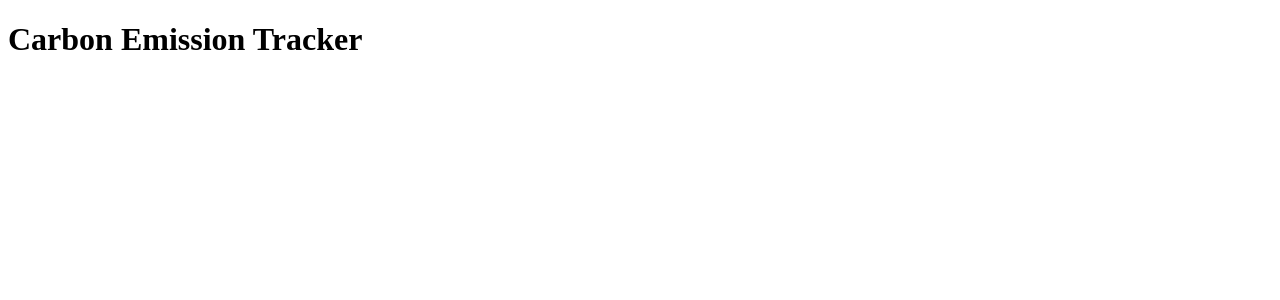
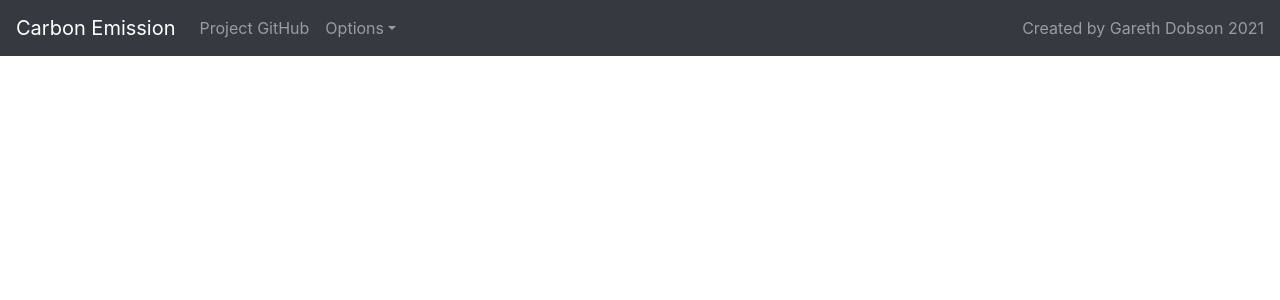
Before and after one commit to garethcdobson/MERN_Emission_Tracker, a React (Create React App) app in the folder client/: page / in a window 1280 px wide. Shown: the top 300 px of the page. Built offline with nearby package versions, Linux system fonts and the light colour scheme.

Commit message:
Implementing bootstrap css and adding navbar component

```diff
--- a/client/src/App.js
+++ b/client/src/App.js
@@ -1,11 +1,18 @@
+import React, { Component } from 'react';
+
+import 'bootstrap/dist/css/bootstrap.min.css';
 import './App.css';
 
-function App() {
-  return (
-    <div className="App">
-      <h1>Carbon Emission Tracker</h1>
-    </div>
-  );
+import AppNavbar from './components/AppNavbar';
+
+class App extends Component {
+  render() {
+    return (
+      <div className="App">
+        <AppNavbar />
+      </div>
+    );
+  }
 }
 
 export default App;
--- /dev/null
+++ b/client/src/components/AppNavbar.js
@@ -0,0 +1,57 @@
+import React, { useState } from 'react';
+import {
+  Collapse,
+  Navbar,
+  NavbarToggler,
+  NavbarBrand,
+  Nav,
+  NavItem,
+  NavLink,
+  UncontrolledDropdown,
+  DropdownToggle,
+  DropdownMenu,
+  DropdownItem,
+  NavbarText
+} from 'reactstrap';
+
+const AppNavbar = (props) => {
+  const [isOpen, setIsOpen] = useState(false);
+
+  const toggle = () => setIsOpen(!isOpen);
+
+  return (
+    <div>
+      <Navbar color="dark" dark expand="md">
+        <NavbarBrand href="/">Carbon Emission</NavbarBrand>
+        <NavbarToggler onClick={toggle} />
+        <Collapse isOpen={isOpen} navbar>
+          <Nav className="mr-auto" navbar>
+            <NavItem>
+              <NavLink href="https://github.com/garethcdobson/MERN_Emission_Tracker">Project GitHub</NavLink>
+            </NavItem>
+            <UncontrolledDropdown nav inNavbar>
+              <DropdownToggle nav caret>
+                Options
+              </DropdownToggle>
+              <DropdownMenu right>
+                <DropdownItem>
+                  Option 1
+                </DropdownItem>
+                <DropdownItem>
+                  Option 2
+                </DropdownItem>
+                <DropdownItem divider />
+                <DropdownItem>
+                  Reset
+                </DropdownItem>
+              </DropdownMenu>
+            </UncontrolledDropdown>
+          </Nav>
+          <NavbarText>Created by Gareth Dobson 2021</NavbarText>
+        </Collapse>
+      </Navbar>
+    </div>
+  );
+}
+
+export default AppNavbar;
```
